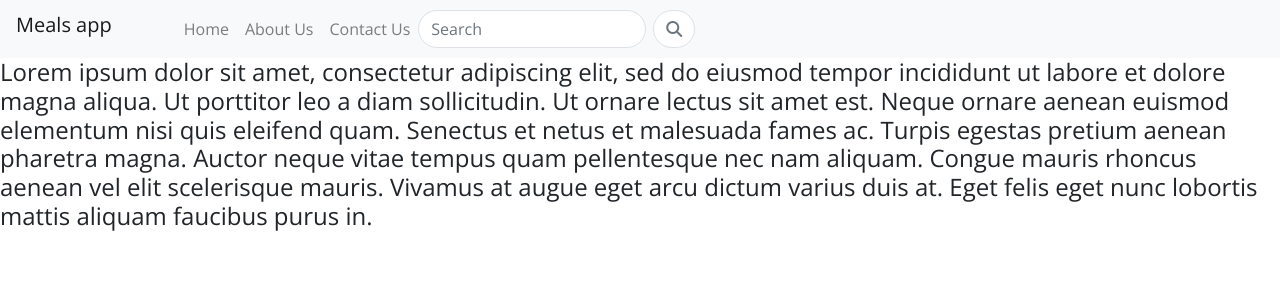
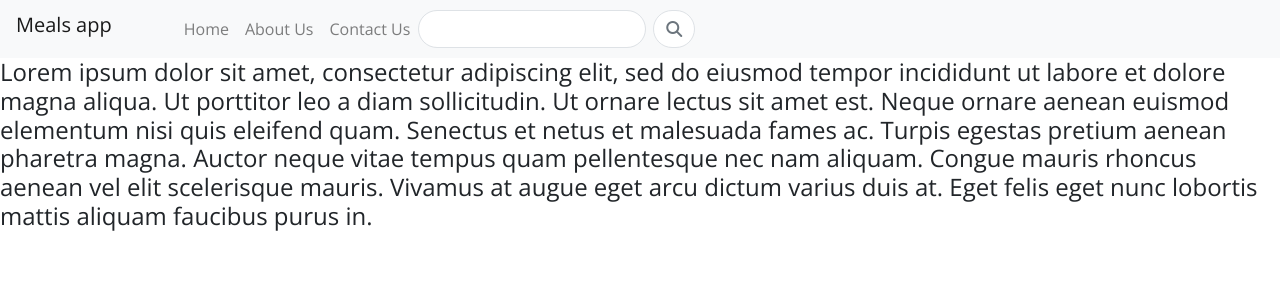
Before and after one commit to JoBaHP/react-recipes-app, a React (Create React App) app: page /aboutus in a window 1280 px wide. Shown: the top 300 px of the page. Built offline with nearby package versions, Linux system fonts and the light colour scheme.

Commit message:
made reusable

```diff
--- a/src/components/Categories.js
+++ b/src/components/Categories.js
@@ -4,17 +4,17 @@ import { Link } from "react-router-dom";
 
 const Categories = () => {
   const [categories, setCategories] = useState([]);
-  const fetchData = async () => {
-    const resp = await axios.get(
-      "https://www.themealdb.com/api/json/v1/1/categories.php"
-    );
-    console.log(resp.data.categories);
-    setCategories(resp.data.categories);
-  };
-  console.log(categories);
 
   useEffect(() => {
-    fetchData();
+    axios
+      .get("https://www.themealdb.com/api/json/v1/1/categories.php")
+      .then((resp) => {
+        console.log(resp.data.categories);
+        setCategories(resp.data.categories);
+      })
+      .catch((err) => {
+        console.log(err);
+      });
   }, []);
   return (
     <>
--- a/src/components/CategoryPage.js
+++ b/src/components/CategoryPage.js
@@ -7,18 +7,21 @@ const CategoryPage = () => {
   const path = window.location.pathname.slice(1);
   console.log(path);
 
-  const fetchData = async () => {
-    const resp = await axios.get(
-      `https://www.themealdb.com/api/json/v1/1/filter.php?c=${path}`
-    );
-    console.log(resp.data.meals);
-    setCategoryData(resp.data.meals);
-  };
-  console.log(categoryData);
-
   useEffect(() => {
-    fetchData();
-  });
+    const path = window.location.pathname.slice(1);
+    axios
+      .get(`https://www.themealdb.com/api/json/v1/1/filter.php?c=${path}`)
+      .then((resp) => {
+        console.log(resp.data.meals);
+        setCategoryData(resp.data.meals);
+      })
+      .catch((err) => {
+        console.log(err);
+      });
+    return () => {
+      setCategoryData([]); // This worked for me
+    };
+  }, []);
 
   return (
     <>
@@ -28,7 +31,7 @@ const CategoryPage = () => {
           <div className="card-columns">
             {categoryData.map((item, i) => {
               return (
-                <div class="card" style={{ width: "18rem" }} key={i}>
+                <div className="card" style={{ width: "18rem" }} key={i}>
                   <Link to={`/${path}/${item.strMeal}`}>
                     <img
                       className="card-img-top"
--- a/src/components/NavBar.js
+++ b/src/components/NavBar.js
@@ -1,5 +1,6 @@
 import React, { Component } from "react";
 import { Link } from "react-router-dom";
+import SearchBox from "./SearchBox";
 
 class NavBar extends Component {
   render() {
@@ -26,22 +27,7 @@ class NavBar extends Component {
               </Link>
             </li>
           </ul>
-          <form class="form-inline">
-            <input
-              class="form-control mr-sm-2 rounded-pill border-end-0 border"
-              type="search"
-              placeholder="Search"
-              aria-label="Search"
-            />
-            <span class="input-group-append">
-              <button
-                class="btn btn-outline-secondary bg-white border-start-0 border rounded-pill ms-n3"
-                type="button"
-              >
-                <i class="fa fa-search"></i>
-              </button>
-            </span>
-          </form>
+          <SearchBox handleChange={(e) => console.log(e.target.value)} />
         </div>
       </nav>
     );
--- a/src/components/RecipePage.js
+++ b/src/components/RecipePage.js
@@ -3,20 +3,21 @@ import axios from "axios";
 
 const RecipePage = () => {
   const [recipeData, setRecipeData] = useState([]);
-  const path = window.location.pathname.split("/");
-  const newPath = path.slice(2);
-
-  const fetchData = async () => {
-    const resp = await axios.get(
-      ` https://www.themealdb.com/api/json/v1/1/search.php?s=${newPath}`
-    );
-    console.log(resp.data.meals);
-    setRecipeData(resp.data.meals);
-  };
 
   useEffect(() => {
-    fetchData();
-  });
+    const path = window.location.pathname.split("/");
+    const newPath = path.slice(2);
+    axios
+      .get(` https://www.themealdb.com/api/json/v1/1/search.php?s=${newPath}`)
+      .then((resp) => {
+        console.log(resp.data.meals);
+        setRecipeData(resp.data.meals);
+      });
+
+    return () => {
+      setRecipeData([]);
+    };
+  }, []);
   return (
     <main>
       <section>
--- /dev/null
+++ b/src/components/SearchBox.js
@@ -0,0 +1,25 @@
+import React from "react";
+
+const SearchBox = ({ placeholder, handleChange }) => {
+  return (
+    <form className="form-inline">
+      <input
+        className="form-control mr-sm-2 rounded-pill border-end-0 border"
+        type="search"
+        placeholder={placeholder}
+        aria-label="Search"
+        onChange={handleChange}
+      />
+      <span className="input-group-append">
+        <button
+          className="btn btn-outline-secondary bg-white border-start-0 border rounded-pill ms-n3"
+          type="button"
+        >
+          <i className="fa fa-search"></i>
+        </button>
+      </span>
+    </form>
+  );
+};
+
+export default SearchBox;
```
